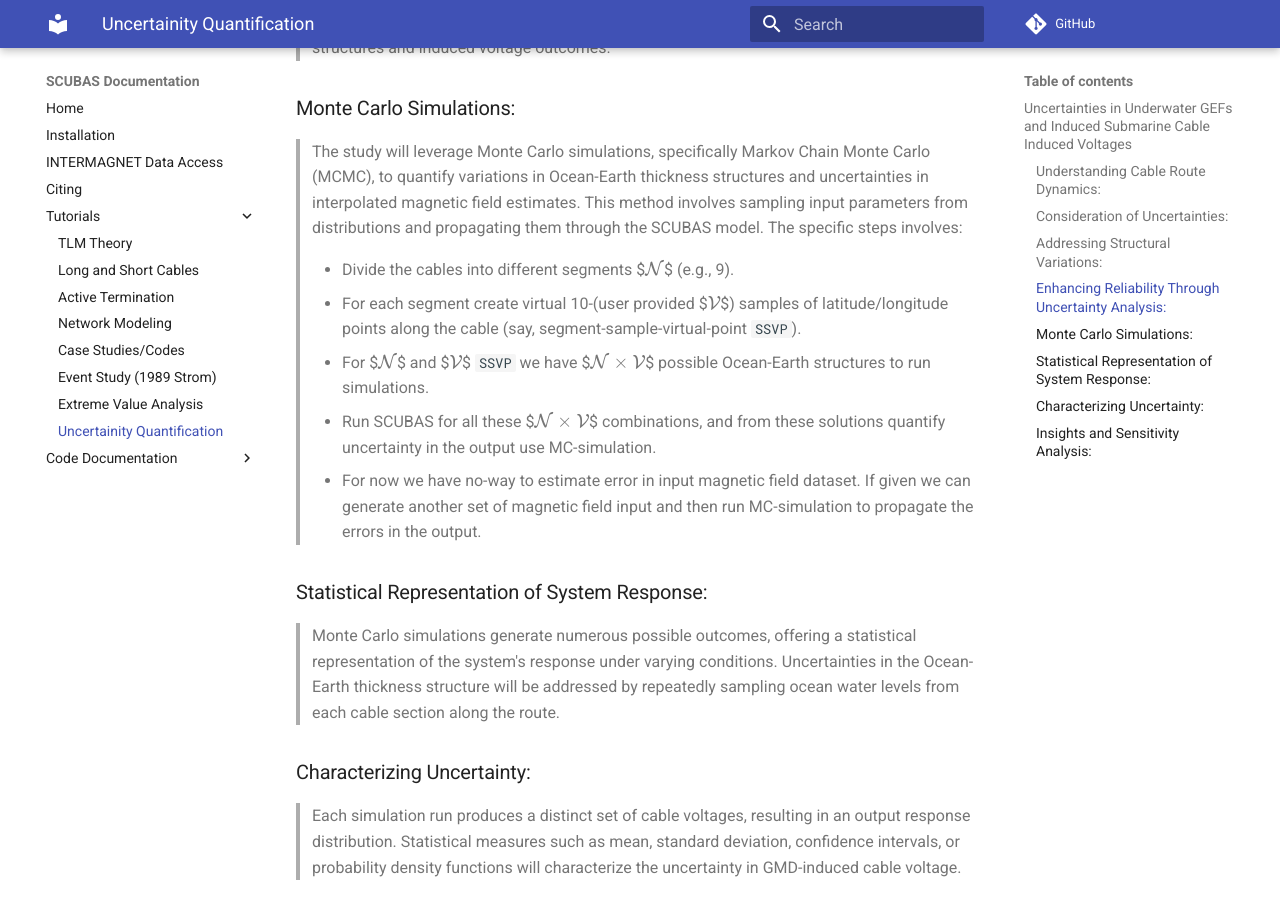
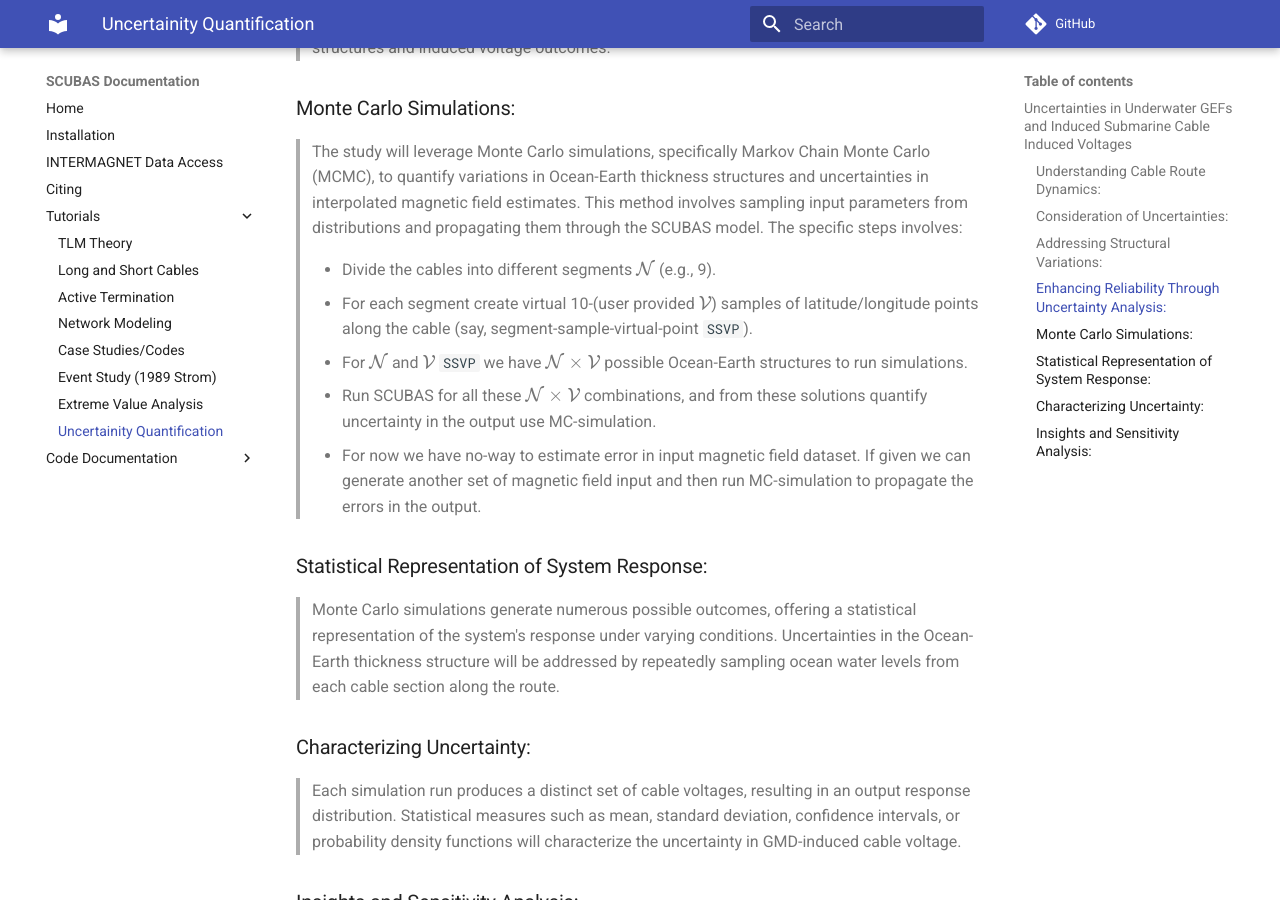
Before and after one commit to shibaji7/SCUBAS, an MkDocs documentation site: the page built from docs/tutorial/uq.md, in a window 1280 px wide and 900 px high, scrolled down 1080 px. Built offline with MkDocs 1.6.1 and Material for MkDocs 9.7.7, drawn with Linux system fonts in a browser that asks for light colours; comment, search, counter and statistics services are not loaded.

Commit message:
EVA & QU

```diff
--- a/docs/tutorial/uq.md
+++ b/docs/tutorial/uq.md
@@ -27,10 +27,10 @@ The primary goal is to employ advanced techniques, including Monte Carlo simulat
 ### Monte Carlo Simulations:
 > The study will leverage Monte Carlo simulations, specifically Markov Chain Monte Carlo (MCMC), to quantify variations in Ocean-Earth thickness structures and uncertainties in interpolated magnetic field estimates. This method involves sampling input parameters from distributions and propagating them through the SCUBAS model. The specific steps involves:
 >
-> * Divide the cables into different segments $$\mathcal{N}$$ (e.g., 9).
-> * For each segment create virtual 10-(user provided $$\mathcal{V}$$) samples of latitude/longitude points along the cable (say, segment-sample-virtual-point `SSVP`).
-> * For $$\mathcal{N}$$ and $$\mathcal{V}$$ `SSVP` we have $$\mathcal{N}\times\mathcal{V}$$ possible Ocean-Earth structures to run simulations.
-> * Run SCUBAS for all these $$\mathcal{N}\times\mathcal{V}$$ combinations, and from these solutions quantify uncertainty in the output use MC-simulation.
+> * Divide the cables into different segments $\mathcal{N}$ (e.g., 9).
+> * For each segment create virtual 10-(user provided $\mathcal{V}$) samples of latitude/longitude points along the cable (say, segment-sample-virtual-point `SSVP`).
+> * For $\mathcal{N}$ and $\mathcal{V}$ `SSVP` we have $\mathcal{N}\times\mathcal{V}$ possible Ocean-Earth structures to run simulations.
+> * Run SCUBAS for all these $\mathcal{N}\times\mathcal{V}$ combinations, and from these solutions quantify uncertainty in the output use MC-simulation.
 > * For now we have no-way to estimate error in input magnetic field dataset. If given we can generate another set of magnetic field input and then run MC-simulation to propagate the errors in the output.
 
 
```
